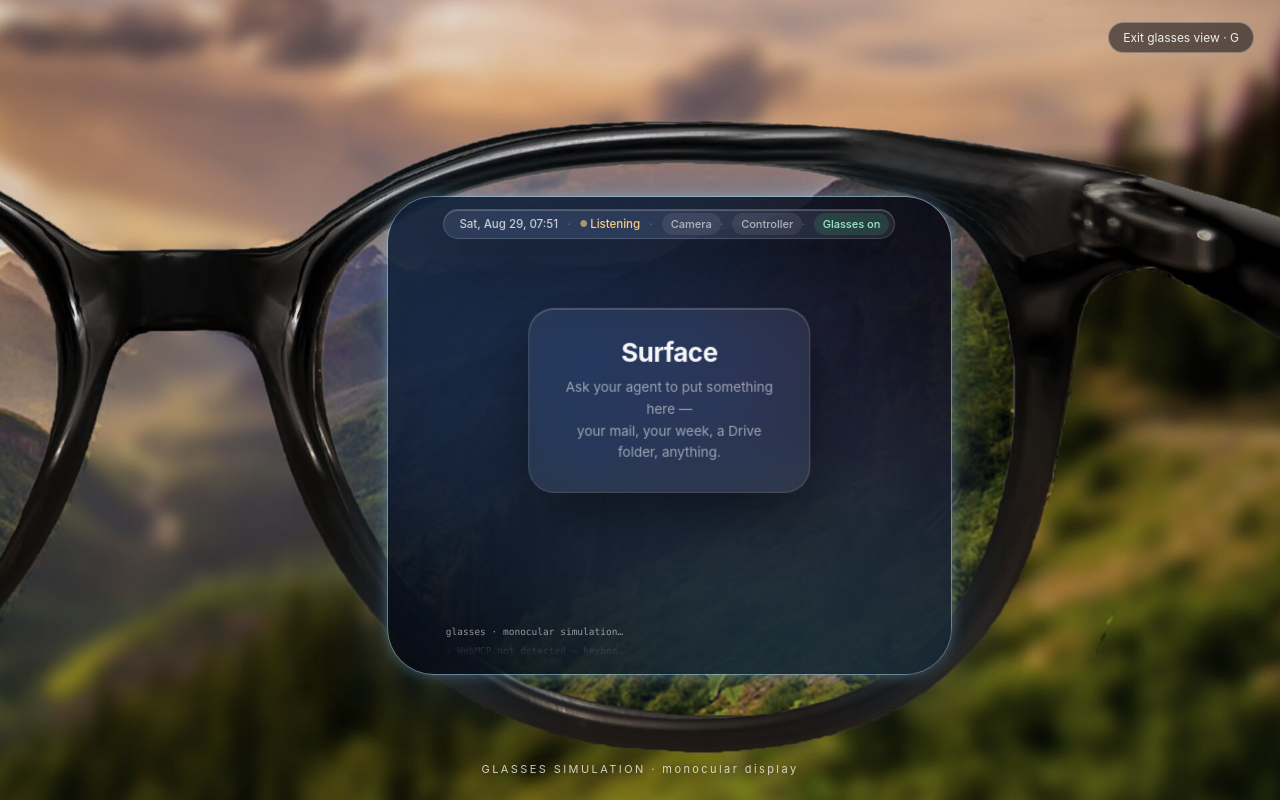
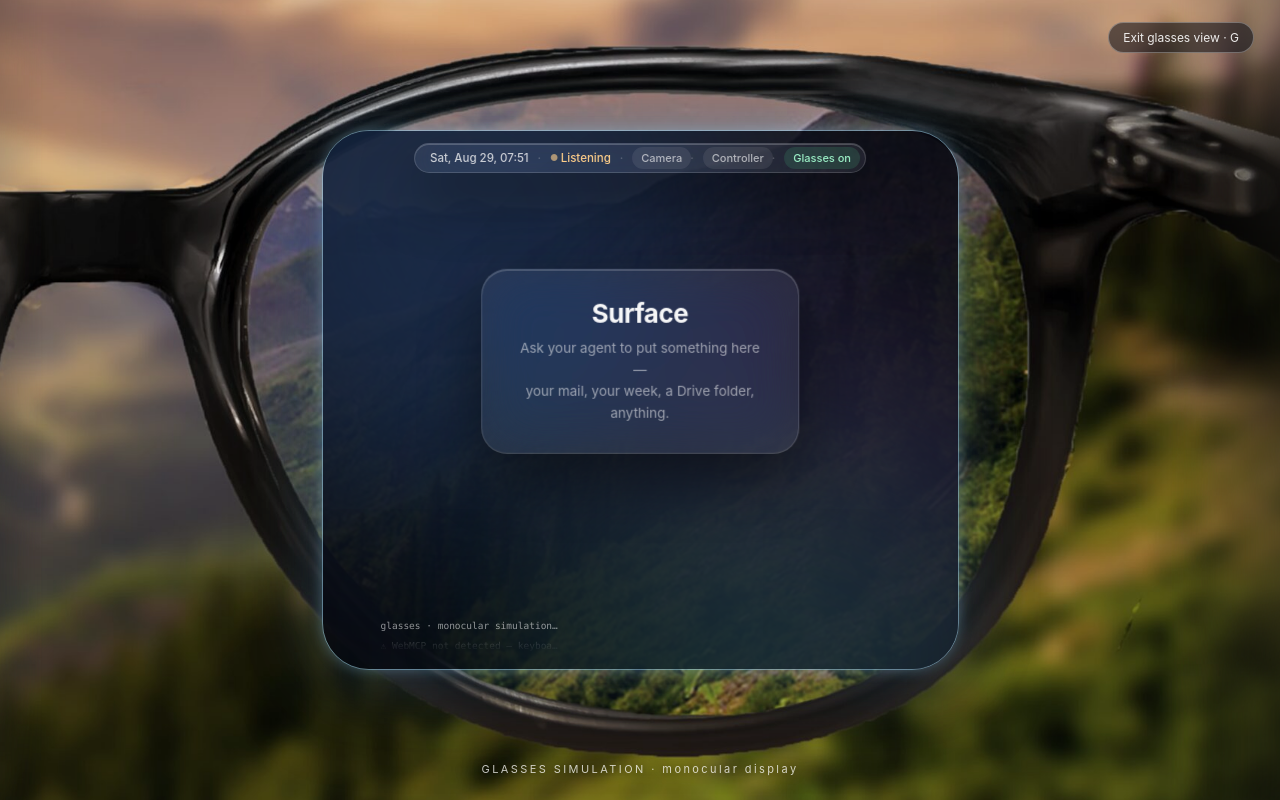
Before and after one commit to shekkawai/WebMCPChallenge, a website built with Vite: page index.html in a window 1280 px wide. Both pictures are taken after a click on the button "Glasses". Built offline with nearby package versions, Linux system fonts and the light colour scheme.

Commit message:
Glasses view: anchor on the frame, not the photo — lens stays centred, photo bleeds off the sides

```diff
--- a/src/style.css
+++ b/src/style.css
@@ -412,12 +412,28 @@ body {
    is scaled and pinned inside the lens by JS (glasses.ts), so it stays on
    the glasses at any window size. Purely presentational — every input
    channel keeps working underneath. */
-#glasses-backdrop { position: fixed; inset: 0; z-index: 1; pointer-events: none; }
+#glasses-backdrop {
+  position: fixed; inset: 0; z-index: 1; pointer-events: none;
+  overflow: hidden; background: #05070d;
+}
 #glasses-backdrop[hidden] { display: none; }
-#glasses-backdrop img {
-  width: 100%; height: 100%; object-fit: cover; object-position: center;
+#glasses-backdrop img { user-select: none; }
+/* Peripheral fill: only visible on windows wider than the photo can cover
+   once the frame is centred — reads as out-of-focus periphery. */
+#glasses-backdrop .ambient {
+  position: absolute; inset: -8%; width: 116%; height: 116%;
+  object-fit: cover; object-position: center;
+  filter: blur(44px) saturate(0.6) brightness(0.62);
+}
+/* The photo itself: sized and pinned by glasses.ts so the lens centre sits at
+   the viewport centre. Its own edges fade out, so where it stops on an
+   ultra-wide window it melts into the peripheral fill instead of showing a
+   hard seam. */
+#glasses-backdrop .pov {
+  position: absolute;
   filter: saturate(0.82) brightness(0.9);
-  user-select: none;
+  -webkit-mask-image: linear-gradient(90deg, transparent 0, #000 11%, #000 89%, transparent 100%);
+  mask-image: linear-gradient(90deg, transparent 0, #000 11%, #000 89%, transparent 100%);
 }
 
 body.glasses-on #app {
--- a/src/views/glasses.ts
+++ b/src/views/glasses.ts
@@ -13,6 +13,41 @@ const STORAGE_KEY = "webmcp-surface-glasses";
 const IMAGE_ASPECT = 1920 / 1334;
 const LENS = { cx: 0.523, cy: 0.54, width: 0.44, aspect: 1.18 };
 
+// The glasses frame is the subject, not the photo. FRAME_SPAN is how much of
+// the image's height the frame occupies; the photo is scaled so the frame
+// fills between FILL_MIN and FILL_MAX of the viewport height, and the lens
+// centre is pinned to the viewport centre. On a wide screen the photo bleeds
+// off the sides (mostly the left, where the second lens is) instead of the
+// frame being cropped — so a wider window shows MORE frame, not less.
+const FRAME_SPAN = 0.75;
+const FILL_MIN = 0.94;
+const FILL_MAX = 1.0;
+// Keeping the lens centred means the photo must overhang by these factors to
+// leave no gap: 1 / max(cx, 1 - cx) horizontally, 1 / max(cy, 1 - cy) down.
+const COVER_W = 1.05;
+const COVER_H = 1.09;
+
+// Pure geometry so it can be tested without a DOM: given a viewport, where
+// does the photo go and how big is the lens display box carved into it.
+export function glassesGeometry(vw: number, vh: number) {
+  const cover = Math.max(COVER_H * vh, (COVER_W * vw) / IMAGE_ASPECT);
+  const dispH = Math.min(Math.max(cover, (vh * FILL_MIN) / FRAME_SPAN), (vh * FILL_MAX) / FRAME_SPAN);
+  const dispW = dispH * IMAGE_ASPECT;
+  const boxW = LENS.width * dispW;
+  const boxH = boxW / LENS.aspect;
+  return {
+    dispW,
+    dispH,
+    photoLeft: vw / 2 - LENS.cx * dispW,
+    photoTop: vh / 2 - LENS.cy * dispH,
+    boxLeft: vw / 2 - boxW / 2,
+    boxTop: vh / 2 - boxH / 2,
+    boxW,
+    boxH,
+    frameHeight: FRAME_SPAN * dispH,
+  };
+}
+
 function feed(line: string) {
   document.dispatchEvent(new CustomEvent<string>("agent-feed", { detail: line }));
 }
@@ -20,6 +55,7 @@ function feed(line: string) {
 export class GlassesMode {
   private button: HTMLButtonElement;
   private backdrop: HTMLElement;
+  private photo!: HTMLImageElement;
   private chrome: HTMLElement;
   private app: HTMLElement;
   private enabled = false;
@@ -74,27 +110,25 @@ export class GlassesMode {
     if (!silent) feed(this.enabled ? "glasses · monocular simulation on" : "glasses · simulation off");
   }
 
-  // The photo covers the viewport (object-fit: cover). Recompute where the
-  // lens landed on screen and give the app a real box of that size — resize,
-  // not scale, so the UI reflows to the lens shape and text stays readable.
+  // Scale the photo so the frame fills the viewport height (never cropped),
+  // pin the lens centre to the viewport centre, and grow the photo beyond
+  // that only as far as it takes to cover a wide window. The app gets a real
+  // box of the lens's size — resize, not scale, so the UI reflows to it.
   private reposition() {
     if (!this.enabled) return;
-    const vw = window.innerWidth;
-    const vh = window.innerHeight;
-    const dispH = Math.max(vh, vw / IMAGE_ASPECT);
-    const dispW = dispH * IMAGE_ASPECT;
-    const offsetX = (vw - dispW) / 2;
-    const offsetY = (vh - dispH) / 2;
-    const cx = offsetX + LENS.cx * dispW;
-    const cy = offsetY + LENS.cy * dispH;
-    const w = LENS.width * dispW;
-    const h = w / LENS.aspect;
+    const g = glassesGeometry(window.innerWidth, window.innerHeight);
+    Object.assign(this.photo.style, {
+      left: `${g.photoLeft.toFixed(1)}px`,
+      top: `${g.photoTop.toFixed(1)}px`,
+      width: `${g.dispW.toFixed(1)}px`,
+      height: `${g.dispH.toFixed(1)}px`,
+    });
     Object.assign(this.app.style, {
       position: "fixed",
-      left: `${(cx - w / 2).toFixed(1)}px`,
-      top: `${(cy - h / 2).toFixed(1)}px`,
-      width: `${w.toFixed(1)}px`,
-      height: `${h.toFixed(1)}px`,
+      left: `${g.boxLeft.toFixed(1)}px`,
+      top: `${g.boxTop.toFixed(1)}px`,
+      width: `${g.boxW.toFixed(1)}px`,
+      height: `${g.boxH.toFixed(1)}px`,
     });
   }
 
@@ -103,8 +137,11 @@ export class GlassesMode {
     el.id = "glasses-backdrop";
     el.hidden = true;
     el.setAttribute("aria-hidden", "true");
-    el.innerHTML = `<img src="/glasses-pov.jpg" alt="" draggable="false" />`;
+    el.innerHTML = `
+      <img class="ambient" src="/glasses-pov.jpg" alt="" draggable="false" />
+      <img class="pov" src="/glasses-pov.jpg" alt="" draggable="false" />`;
     document.body.appendChild(el);
+    this.photo = el.querySelector<HTMLImageElement>(".pov")!;
     return el;
   }
 
```
Also changed, not shown: tests/glasses.test.ts (added, +55 -0 lines), README.md, shots/glasses-slots.png, shots/glasses.png.
